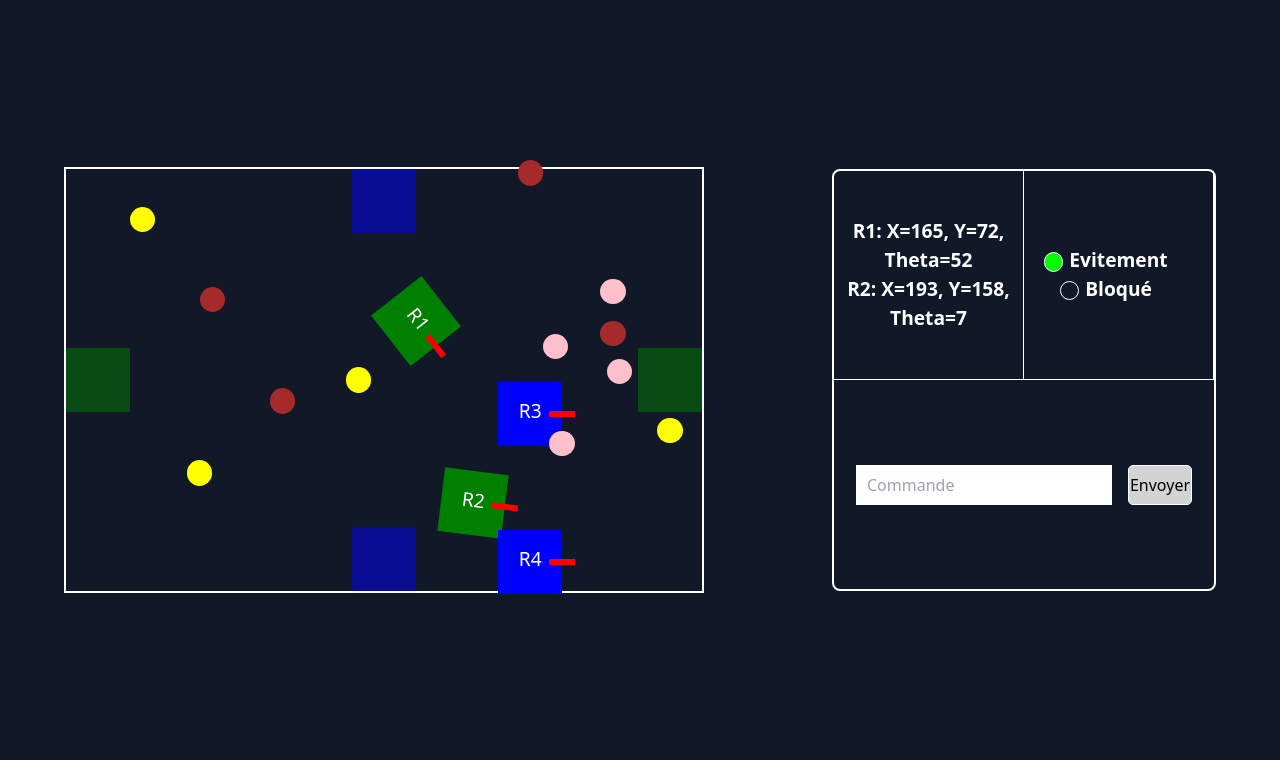
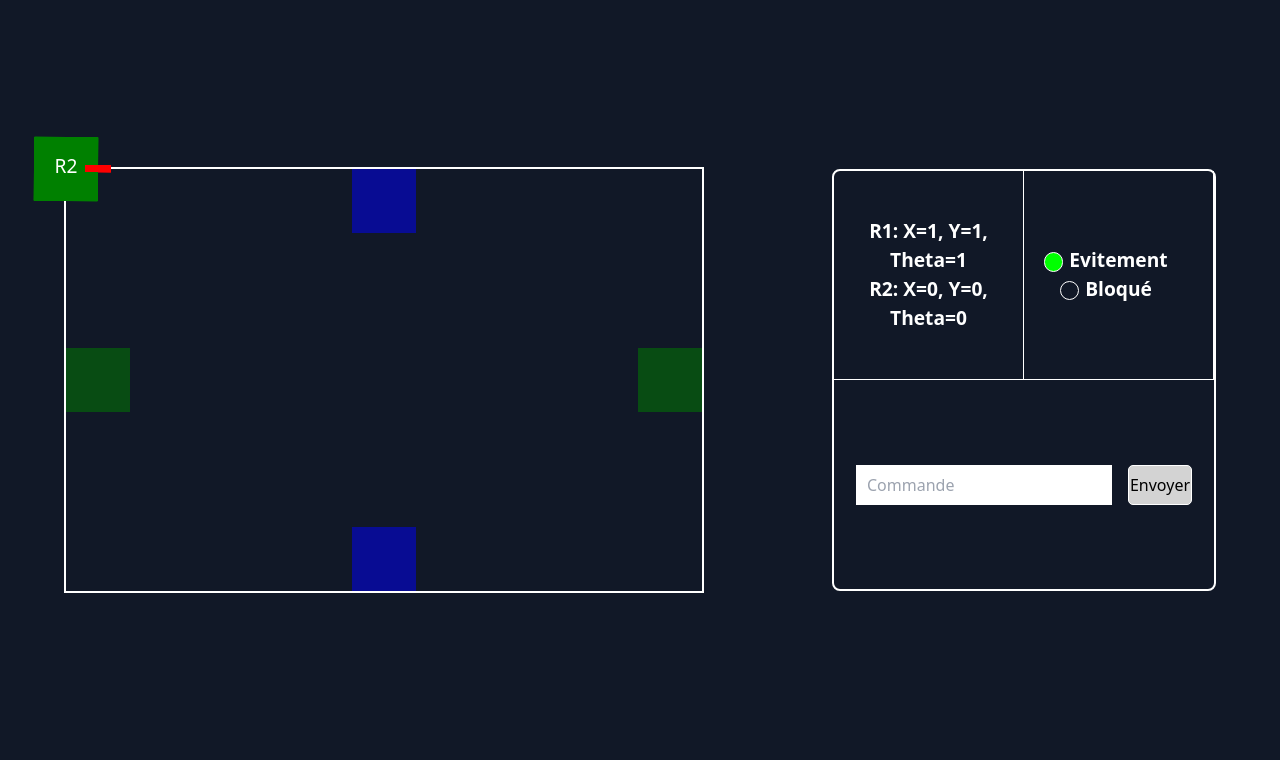
Before and after one commit to OdhDecCos/3m02, a PHP site: page /v2/index.php in a window 1280 px wide. Shown: the part 40-800 px from the top of the page. Run offline with PHP 8.4, Linux system fonts and the light colour scheme; data comes from the database, SQL or seed files in the repository; some libraries are stand-ins or nearby versions.

Commit message:
Update structure sql

```diff
--- a/v2/index.php
+++ b/v2/index.php
@@ -48,7 +48,7 @@
 <body>
   <?php
   $user = 'root';
-  $password = 'Take1Vid';
+  $password = 'root';
   $db = 'sudriabotik';
   $host = 'localhost';
   $port = 3307;
@@ -92,37 +92,63 @@
       <div class="synthese-container">
         <div id="plateau">
           <?php
-          if ($result = $link->query("SELECT * FROM `test` ORDER BY `time` DESC LIMIT 1")) {
+          if ($result = $link->query("SELECT * FROM `robots` ORDER BY `time` DESC LIMIT 1")) {
             $row = $result->fetch_row();
             $result->close();
           }
+          $pos_robots = array();
+          $pos_robots["R1_X"] = $row[1];
+          $pos_robots["R1_Y"] = $row[2];
+          $pos_robots["R1_theta"] = $row[3];
+          $pos_robots["R2_X"] = $row[4];
+          $pos_robots["R2_Y"] = $row[5];
+          $pos_robots["R2_theta"] = $row[6];
+
+          if ($result = $link->query("SELECT * FROM `objets` ORDER BY `time` DESC LIMIT 1")) {
+            $row = $result->fetch_row();
+            $result->close();
+          }
+          $pos_elements = array();
+          $pos_elements["E1_X"] = $row[1];
+          $pos_elements["E1_Y"] = $row[2];
+          $pos_elements["E1_couleur"] = $row[3];
+          $pos_elements["E2_X"] = $row[4];
+          $pos_elements["E2_Y"] = $row[5];
+          $pos_elements["E2_couleur"] = $row[6];
+          $pos_elements["E3_X"] = $row[1];
+          $pos_elements["E3_Y"] = $row[2];
+          $pos_elements["E3_couleur"] = $row[3];
+          $pos_elements["E4_X"] = $row[4];
+          $pos_elements["E4_Y"] = $row[5];
+          $pos_elements["E4_couleur"] = $row[6];
+          $pos_elements["E5_X"] = $row[1];
+          $pos_elements["E5_Y"] = $row[2];
+          $pos_elements["E5_couleur"] = $row[3];
+          $pos_elements["E6_X"] = $row[4];
+          $pos_elements["E6_Y"] = $row[5];
+          $pos_elements["E6_couleur"] = $row[6];
+
           echo '<div class="depart" id="D1" style="left:0; top:calc(50% - 2.5vw);"></div>';
           echo '<div class="depart" id="D2" style="left:calc(50% - 2.5vw); top:0;"></div>';
           echo '<div class="depart" id="D3" style="left:calc(100% - 5vw); top:calc(50% - 2.5vw);"></div>';
           echo '<div class="depart" id="D4" style="left:calc(50% - 2.5vw); top:calc(100% - 5vw);"></div>';
-          echo '<div class="robot" id="robot-R1" style="left: calc(' . floor($row[1] / 3) . '% - 2.5vw);top: calc(' . floor($row[2] / 2) . '% - 2.5vw);transform: rotate(' . $row[3] . 'deg);">R1</div>';
-          echo '<div class="robot" id="robot-R2" style="left: calc(' . floor($row[4] / 3) . '% - 2.5vw);top: calc(' . floor($row[5] / 2) . '% - 2.5vw);transform: rotate(' . $row[6] . 'deg);">R2</div>';
-          echo '<div class="robot adv" id="robot-R1-adv" style="left: calc(' . floor($row[7] / 3) . '% - 2.5vw);top: calc(' . floor($row[8] / 2) . '% - 2.5vw);">R3</div>';
-          echo '<div class="robot adv" id="robot-R2-adv" style="left: calc(' . floor($row[9] / 3) . '% - 2.5vw);top: calc(' . floor($row[10] / 2) . '% - 2.5vw);">R4</div>';
-          echo '<div style="left: calc('.floor($row[11]/3).'% - 2%);top: calc('.floor($row[12]/2).'% - 3%);" class="element '.$row[13].'"></div>';
-          echo '<div style="left: calc('.floor($row[14]/3).'% - 2%);top: calc('.floor($row[15]/2).'% - 3%);" class="element '.$row[16].'"></div>';
-          echo '<div style="left: calc('.floor($row[17]/3).'% - 2%);top: calc('.floor($row[18]/2).'% - 3%);" class="element '.$row[19].'"></div>';
-          echo '<div style="left: calc(' . floor($row[20] / 3) . '% - 2%);top: calc(' . floor($row[21] / 2) . '% - 3%);" class="element ' . $row[22] . '"></div>';
-          echo '<div style="left: calc('.floor($row[23]/3).'% - 2%);top: calc('.floor($row[24]/2).'% - 3%);" class="element '.$row[25].'"></div>';
-          echo '<div style="left: calc('.floor($row[26]/3).'% - 2%);top: calc('.floor($row[27]/2).'% - 3%);" class="element '.$row[28].'"></div>';
-          echo '<div style="left: calc('.floor($row[29]/3).'% - 2%);top: calc('.floor($row[30]/2).'% - 3%);" class="element '.$row[31].'"></div>';
-          echo '<div style="left: calc(' . floor($row[32] / 3) . '% - 2%);top: calc(' . floor($row[33] / 2) . '% - 3%);" class="element ' . $row[34] . '"></div>';
-          echo '<div style="left: calc('.floor($row[35]/3).'% - 2%);top: calc('.floor($row[36]/2).'% - 3%);" class="element '.$row[37].'"></div>';
-          echo '<div style="left: calc('.floor($row[38]/3).'% - 2%);top: calc('.floor($row[39]/2).'% - 3%);" class="element '.$row[40].'"></div>';
-          echo '<div style="left: calc('.floor($row[41]/3).'% - 2%);top: calc('.floor($row[42]/2).'% - 3%);" class="element '.$row[43].'"></div>';
-          echo '<div style="left: calc(' . floor($row[44] / 3) . '% - 2%);top: calc(' . floor($row[45] / 2) . '% - 3%);" class="element ' . $row[46] . '"></div>';
+          echo '<div class="robot" id="robot-R1" style="left: calc(' . floor($pos_robots["R1_X"] / 3) . '% - 2.5vw);top: calc(' . floor($pos_robots["R1_Y"] / 2) . '% - 2.5vw);transform: rotate(' . $pos_robots["R1_theta"] . 'deg);">R1</div>';
+          echo '<div class="robot" id="robot-R2" style="left: calc(' . floor($pos_robots["R2_X"] / 3) . '% - 2.5vw);top: calc(' . floor($pos_robots["R2_Y"] / 2) . '% - 2.5vw);transform: rotate(' . $pos_robots["R2_theta"] . 'deg);">R2</div>';
+          /*echo '<div class="robot adv" id="robot-R1-adv" style="left: calc(' . floor(0 / 3) . '% - 2.5vw);top: calc(' . floor(0 / 2) . '% - 2.5vw);">R3</div>';
+          echo '<div class="robot adv" id="robot-R2-adv" style="left: calc(' . floor(0 / 3) . '% - 2.5vw);top: calc(' . floor(0 / 2) . '% - 2.5vw);">R4</div>';*/
+          echo '<div style="left: calc('.floor($pos_elements["E1_X"]/3).'% - 2%);top: calc('.floor($pos_elements["E1_Y"]/2).'% - 3%);" class="element '.$pos_elements["E1_couleur"].'"></div>';
+          echo '<div style="left: calc('.floor($pos_elements["E2_X"]/3).'% - 2%);top: calc('.floor($pos_elements["E2_Y"]/2).'% - 3%);" class="element '.$pos_elements["E2_couleur"].'"></div>';
+          echo '<div style="left: calc('.floor($pos_elements["E3_X"]/3).'% - 2%);top: calc('.floor($pos_elements["E3_Y"]/2).'% - 3%);" class="element '.$pos_elements["E3_couleur"].'"></div>';
+          echo '<div style="left: calc('.floor($pos_elements["E4_X"]/3).'% - 2%);top: calc('.floor($pos_elements["E4_Y"]/2).'% - 3%);" class="element '.$pos_elements["E4_couleur"]. '"></div>';
+          echo '<div style="left: calc('.floor($pos_elements["E5_X"]/3).'% - 2%);top: calc('.floor($pos_elements["E5_Y"]/2).'% - 3%);" class="element '.$pos_elements["E5_couleur"].'"></div>';
+          echo '<div style="left: calc('.floor($pos_elements["E6_X"]/3).'% - 2%);top: calc('.floor($pos_elements["E6_Y"]/2).'% - 3%);" class="element '.$pos_elements["E6_couleur"].'"></div>';
           ?>
         </div>
         <div class="container-synthese-info">
           <div class="infos">
             <div class="positions">
-              <p>R1: X=<?php echo $row[1] . ", Y=" . $row[2] . ", Theta=" . $row[3]; ?></p>
-              <p>R2: X=<?php echo $row[4] . ", Y=" . $row[5] . ", Theta=" . $row[6]; ?></p>
+              <p>R1: X=<?php echo $pos_robots["R1_X"] . ", Y=" . $pos_robots["R1_Y"] . ", Theta=" . $pos_robots["R1_theta"]; ?></p>
+              <p>R2: X=<?php echo $pos_robots["R2_X"] . ", Y=" . $pos_robots["R2_Y"] . ", Theta=" . $pos_robots["R2_theta"]; ?></p>
             </div>
             <div class="strat">
               <p data-active="active">Evitement</p>
@@ -146,17 +172,17 @@
                 <tbody>
                   <tr>
                     <td class="font-bold text-2xl">X_R1_odo</td>
-                    <td class="font-bold text-4xl text-center" name="R1_pos_odom_X" id="R1_pos_odom_X"><?php echo $row[1] ?></td>
+                    <td class="font-bold text-4xl text-center" name="R1_pos_odom_X" id="R1_pos_odom_X"><?php echo $pos_robots["R1_X"] ?></td>
                     <td><input type="text" class="h-8 w-full rounded" placeholder="New value" name="R1_pos_odom_X_newvalue" id="R1_pos_odom_X_newvalue"></td>
                   </tr>
                   <tr>
                     <td class="font-bold text-2xl">Y_R1_odo</td>
-                    <td class="font-bold text-4xl text-center" name="R1_pos_odom_Y" id="R1_pos_odom_Y"><?php echo $row[2] ?></td>
+                    <td class="font-bold text-4xl text-center" name="R1_pos_odom_Y" id="R1_pos_odom_Y"><?php echo $pos_robots["R1_Y"] ?></td>
                     <td><input type="text" class="h-8 w-full rounded" placeholder="New value" name="R1_pos_odom_Y_newvalue" id="R1_pos_odom_Y_newvalue"></td>
                   </tr>
                   <tr>
                     <td class="font-bold text-2xl">Theta</td>
-                    <td class="font-bold text-4xl text-center" name="R1_pos_odom_Theta" id="R1_pos_odom_Theta"><?php echo $row[3] ?></td>
+                    <td class="font-bold text-4xl text-center" name="R1_pos_odom_Theta" id="R1_pos_odom_Theta"><?php echo $pos_robots["R1_theta"] ?></td>
                     <td><input type="text" class="h-8 w-full rounded" placeholder="New value" name="R1_pos_odom_Theta_newvalue" id="R1_pos_odom_Theta_newvalue"></td>
                     <td class="text-center"><button type="reset" class="btn">Clear</button></td>
                   </tr>
--- a/v2/main.css
+++ b/v2/main.css
@@ -122,15 +122,15 @@
     border-radius: 50%;
 }
 
-.jaune {
+.dJaune {
     background-color: yellow;
 }
 
-.marron {
+.dBrun {
     background-color: brown;
 }
 
-.rose {
+.dRose {
     background-color: pink;
 }
 
```
